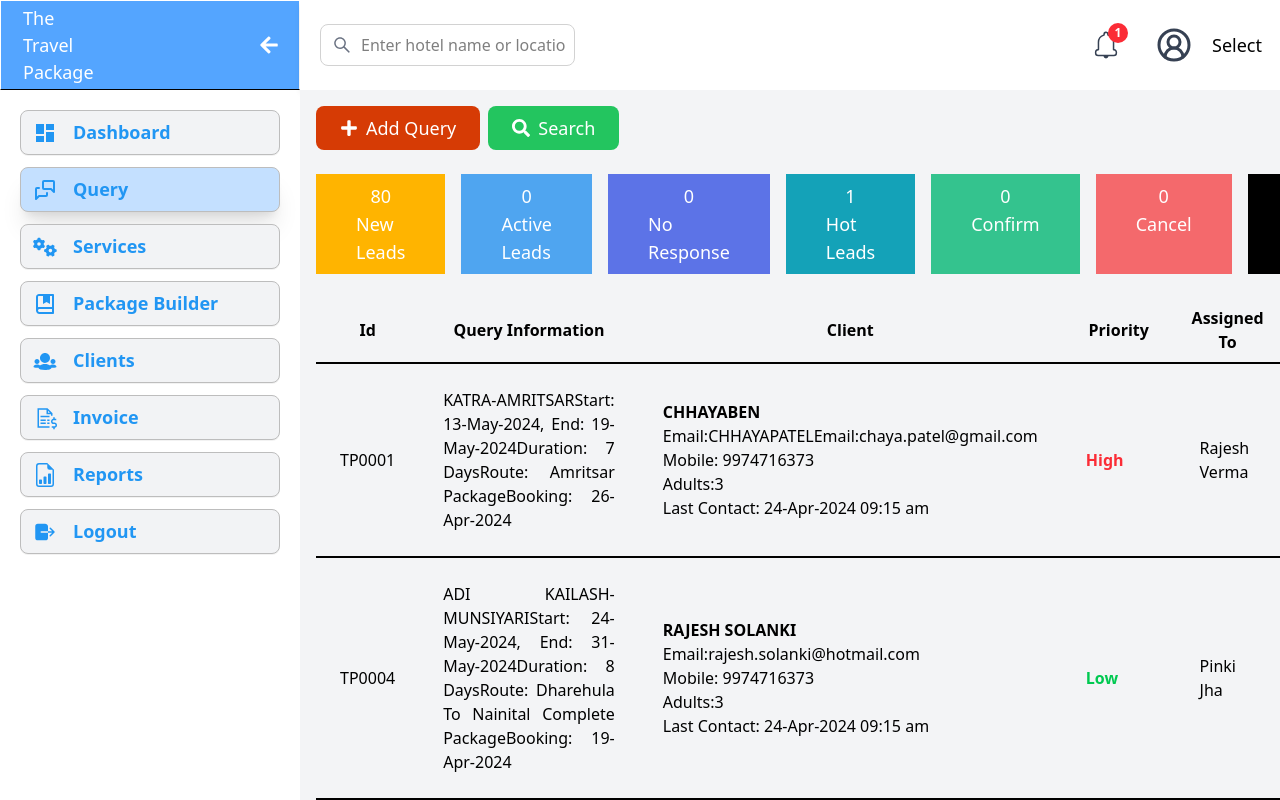
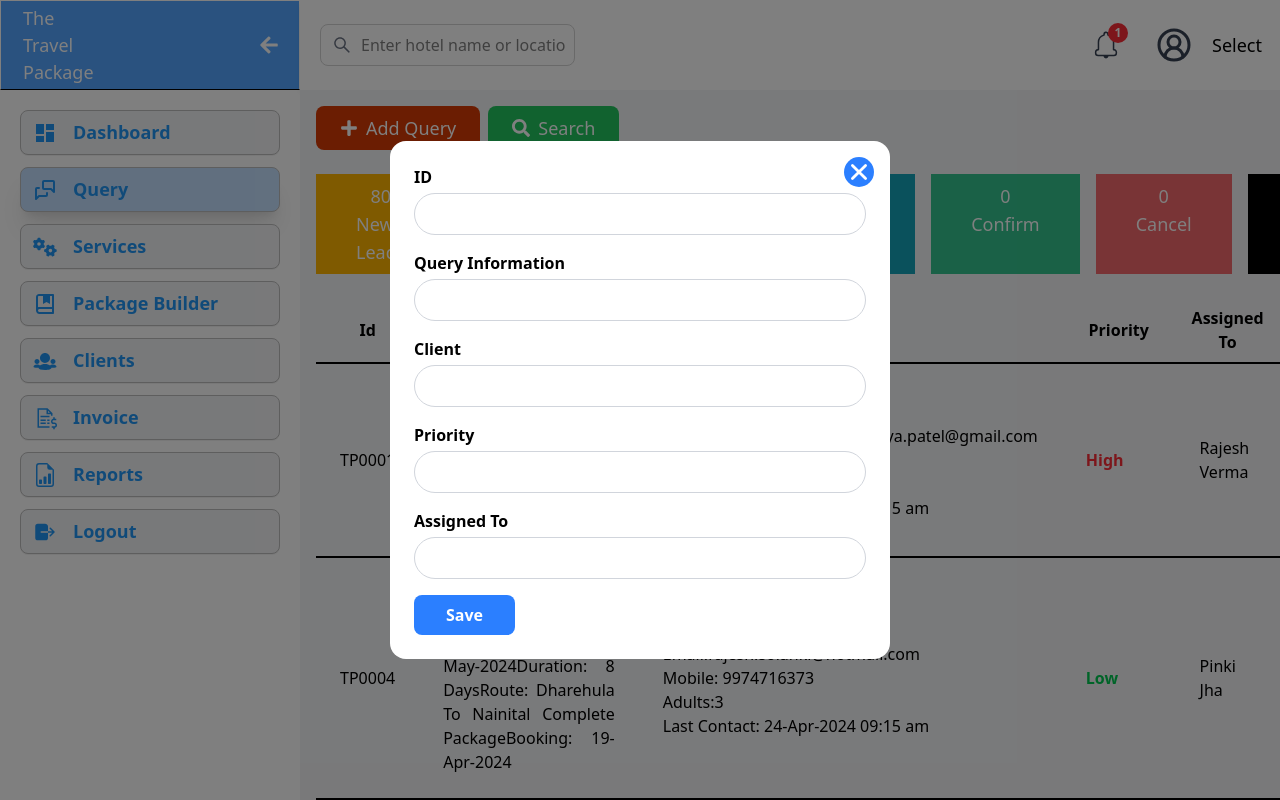
Before and after one commit to pinkijha/crm-package-builder, a React (Vite) app: page /query in a window 1280 px wide. Both pictures are taken after a click on the button "Add Query". Shown: the top 800 px of the page. Built offline with nearby package versions, Linux system fonts and the light colour scheme; the HTML template or start-up script is replaced by a standard one.

Commit message:
Added Addquerys Modal

```diff
--- /dev/null
+++ b/src/component/query/AddQuery.jsx
@@ -0,0 +1,50 @@
+
+import React from "react";
+import { IoClose } from "react-icons/io5";
+
+const AddQuery = ({ isOpen, onClose }) => {
+  if (!isOpen) return null;
+
+  return (
+    <div className="fixed inset-0 bg-black/50 bg-opacity-50 flex justify-center items-center">
+      <div className="bg-white rounded-2xl p-6 w-[500px] relative">
+        {/* Close Button */}
+        <button
+          className="absolute top-4 right-4 bg-blue-500 text-white rounded-full cursor-pointer text-3xl"
+          onClick={onClose}
+        >
+          <IoClose />
+        </button>
+
+        {/* Form Fields */}
+        <form>
+          {[
+            "ID",
+            "Query Information",
+            "Client",
+            "Priority",
+            "Assigned To",
+          ].map((label, index) => (
+            <div key={index} className="mb-4">
+              <label className="block font-semibold mb-1">{label}</label>
+              <input
+                type="text"
+                className="w-full border border-gray-300 rounded-full px-3 py-2 focus:outline-none focus:ring-2 focus:ring-blue-500"
+              />
+            </div>
+          ))}
+
+          {/* Save Button */}
+          <button
+            type="submit"
+            className="bg-blue-500 text-white px-8 py-2 rounded-lg w-auto font-semibold hover:bg-blue-600"
+          >
+            Save
+          </button>
+        </form>
+      </div>
+    </div>
+  );
+};
+
+export default AddQuery;
--- /dev/null
+++ b/src/component/query/EditQuery.jsx
@@ -0,0 +1,11 @@
+import React from 'react'
+
+const EditQuery = () => {
+  return (
+    <div>
+
+    </div>
+  )
+}
+
+export default EditQuery
--- a/src/component/query/Query.jsx
+++ b/src/component/query/Query.jsx
@@ -1,9 +1,15 @@
-import React from 'react'
+import React, { useState } from 'react'
 import { FaPlus, FaSearch } from "react-icons/fa";
 import { FiDownload } from "react-icons/fi";
 import { FaEdit } from "react-icons/fa";
+import AddQuery from './AddQuery';
+import EditQuery from './AddQuery';
 
 const Query = () => {
+  const [addQuery, setAddQuery] = useState(false);
+  const [editQuery, setEditQuery] = useState(null);
+  const [searchQuery, setSearchQuery] = useState(false);
+
   const cardItem = [
     {id:1, count:80, name: 'New Leads', color:'#FFB400'},
     {id:1, count:0, name: 'Active Leads', color:'#4FA5F0'},
@@ -33,8 +39,12 @@ const Query = () => {
     <div>
       {/* Header Buttons section */}
       <div className='flex space-x-2 mb-6'>
-        <button className='bg-[#D63B05] text-white text-lg cursor-pointer py-2 px-6 flex items-center gap-2 rounded-lg'>
+      <div>
+      <button onClick={()=> setAddQuery(true)}
+        className='bg-[#D63B05] text-white text-lg cursor-pointer py-2 px-6 flex items-center gap-2 rounded-lg'>
           <FaPlus/>Add Query</button>
+          <AddQuery isOpen={addQuery} onClose={()=> setAddQuery(false)} />
+      </div>
         <button className='bg-[#23C55F] text-white text-lg cursor-pointer px-6 py-2 flex items-center gap-2 rounded-lg'>
         <FaSearch />Search</button>
       </div>
@@ -78,7 +88,8 @@ const Query = () => {
           <td className={`border-b-2 border-black font-bold px-6 py-6 ${priorityColor[tableItem.priority.toLowerCase()] || "text-gray-500"}`}>{tableItem.priority}</td>
           <td className='border-b-2 px-6 py-6'>{tableItem.AsignedTo}</td>
           <td className='border-b-2 space-x-3 px-6 py-6'>
-            <button className='cursor-pointer text-lg'>
+            <button onClick={()=> setEditQuery(tableItem)}
+            className='cursor-pointer text-lg'>
               <FaEdit />
             </button>
             <button className='cursor-pointer text-lg'>
--- /dev/null
+++ b/src/component/query/SearchQuery.jsx
@@ -0,0 +1,11 @@
+import React from 'react'
+
+const SearchQuery = () => {
+  return (
+    <div>
+
+    </div>
+  )
+}
+
+export default SearchQuery
```
